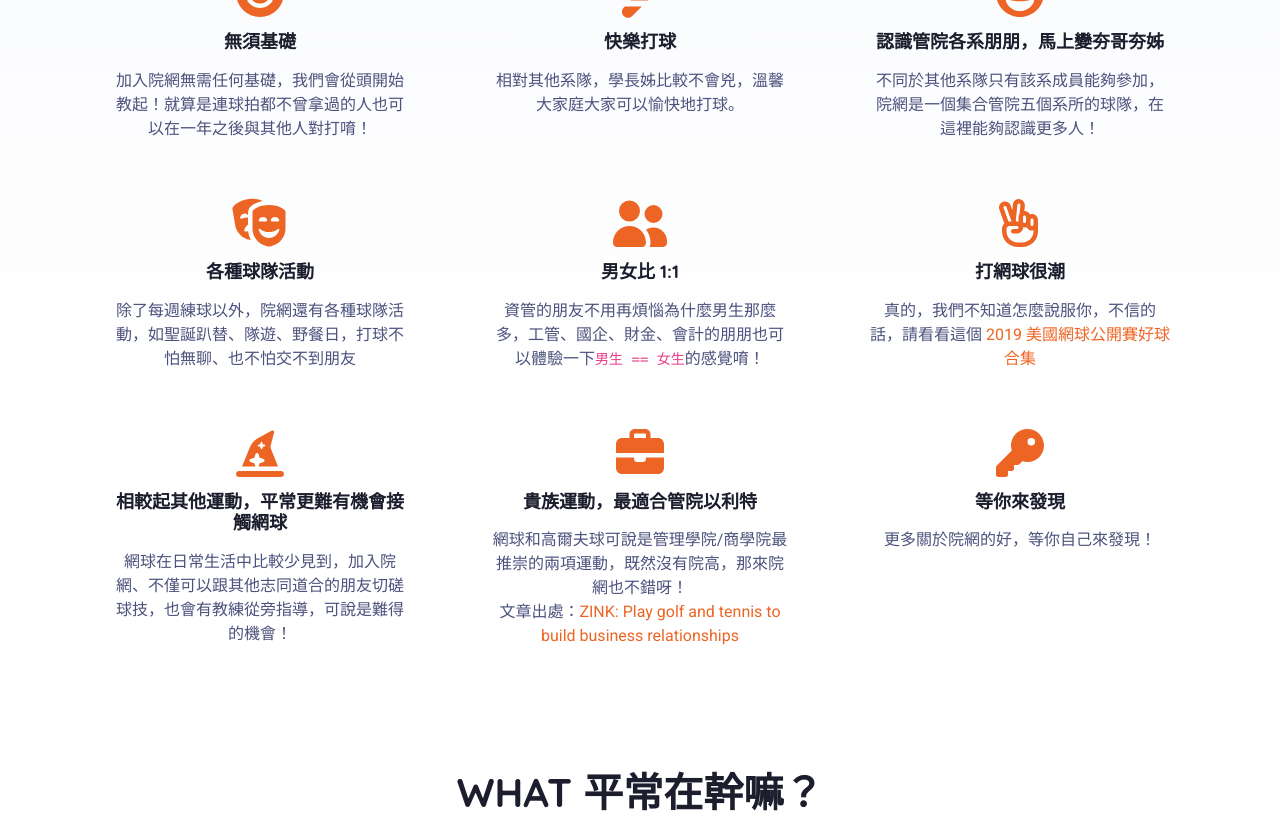
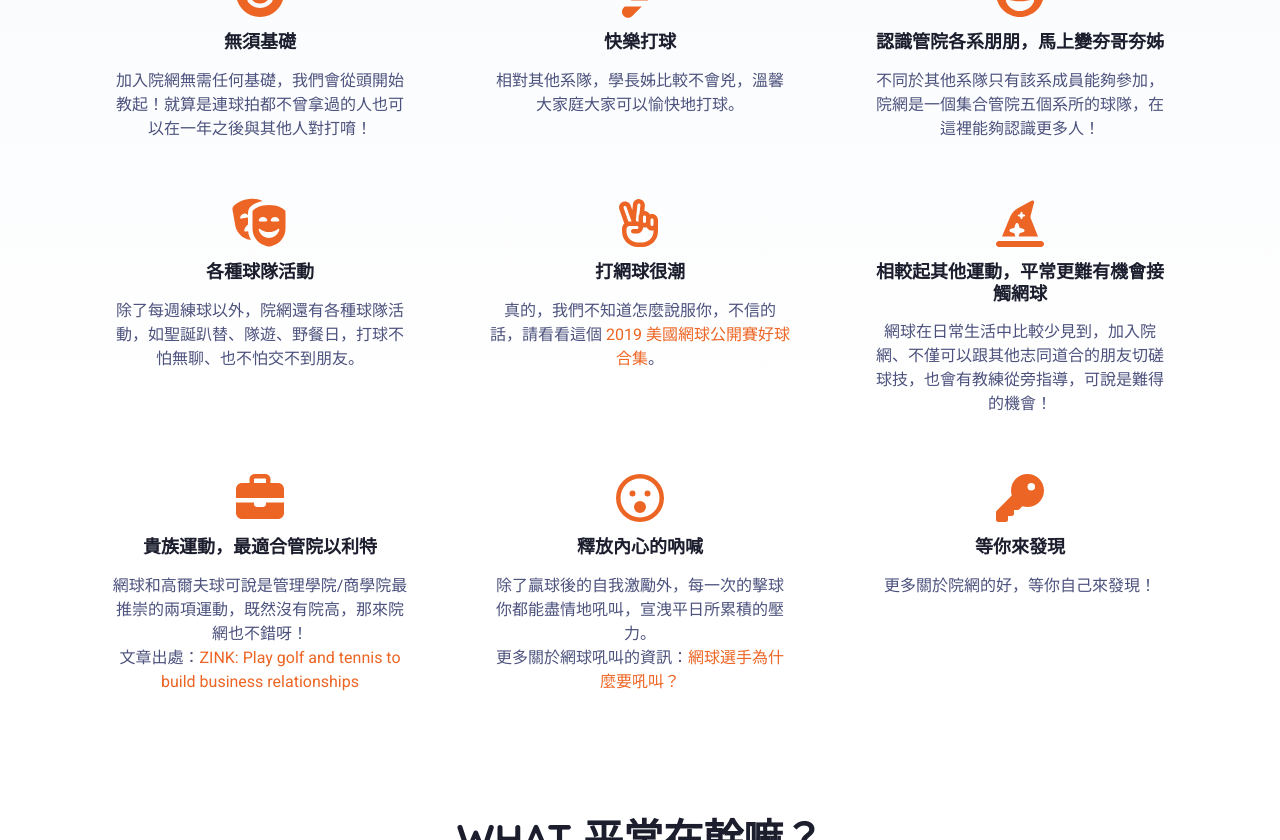
Before and after one commit to icheft/COM-Tennis-Website, a Jekyll site: the page built from index.html, in a window 1280 px wide and 900 px high, scrolled down 1496 px, cut to the strip 0-840 px from the top of the window. Built offline with Jekyll 4.4.1, drawn with Linux system fonts in a browser that asks for light colours; nearby versions of some CDN libraries; library files that are not in the unit come from our copies; a style sheet for code colours, icons or effects is not loaded.

Commit message:
Add team photo

```diff
--- a/_data/benefits.yml
+++ b/_data/benefits.yml
@@ -11,24 +11,24 @@
   icon: fa fa-grin-stars
   delay: 200
 - name: "各種球隊活動"
-  description: "除了每週練球以外，院網還有各種球隊活動，如聖誕趴替、隊遊、野餐日，打球不怕無聊、也不怕交不到朋友"
+  description: "除了每週練球以外，院網還有各種球隊活動，如聖誕趴替、隊遊、野餐日，打球不怕無聊、也不怕交不到朋友。"
   icon: fas fa-theater-masks
   delay: 0
-- name: "男女比 1:1"
-  description: "資管的朋友不用再煩惱為什麼男生那麼多，工管、國企、財金、會計的朋朋也可以體驗一下<code>男生 == 女生</code>的感覺唷！"
-  icon: fas fa-user-friends
+- name: "打網球很潮"
+  description: '真的，我們不知道怎麼說服你，不信的話，請看看這個 <a href="https://youtu.be/Bc588DD6xmI" target="_blank">2019 美國網球公開賽好球合集</a>。'
+  icon: far fa-hand-peace
   delay: 100
-- name: "打網球很潮"
-  description: '真的，我們不知道怎麼說服你，不信的話，請看看這個 <a href="https://youtu.be/Bc588DD6xmI" target="_blank">2019 美國網球公開賽好球合集</a>'
-  icon: far fa-hand-peace
-  delay: 200
 - name: "相較起其他運動，平常更難有機會接觸網球"
   description: "網球在日常生活中比較少見到，加入院網、不僅可以跟其他志同道合的朋友切磋球技，也會有教練從旁指導，可說是難得的機會！"
   icon: fas fa-hat-wizard
-  delay: 0
+  delay: 200
 - name: "貴族運動，最適合管院以利特"
   description: '網球和高爾夫球可說是管理學院/商學院最推崇的兩項運動，既然沒有院高，那來院網也不錯呀！<br>文章出處：<a href="https://www.heraldtribune.com/news/20171127/zink-play-golf-and-tennis-to-build-business-relationships" target="_blank">ZINK: Play golf and tennis to build business relationships</a>'
   icon: fas fa-briefcase
+  delay: 0
+- name: "釋放內心的吶喊"
+  description: '除了贏球後的自我激勵外，每一次的擊球你都能盡情地吼叫，宣洩平日所累積的壓力。<br>更多關於網球吼叫的資訊：<a href="https://www.niusnews.com/=P03ag143">網球選手為什麼要吼叫？</a>'
+  icon: far fa-surprise
   delay: 100
 - name: "等你來發現"
   description: '更多關於院網的好，等你自己來發現！'
--- a/_data/gallery.yml
+++ b/_data/gallery.yml
@@ -15,6 +15,10 @@
   source: practice-2.jpg
   delay: 100
 
+- size: 12
+  source: team.jpg
+  delay: 0
+
 - size: 6
   source: dinner-2.jpg
   delay: 0
```
Also changed, not shown: 1 other file.
